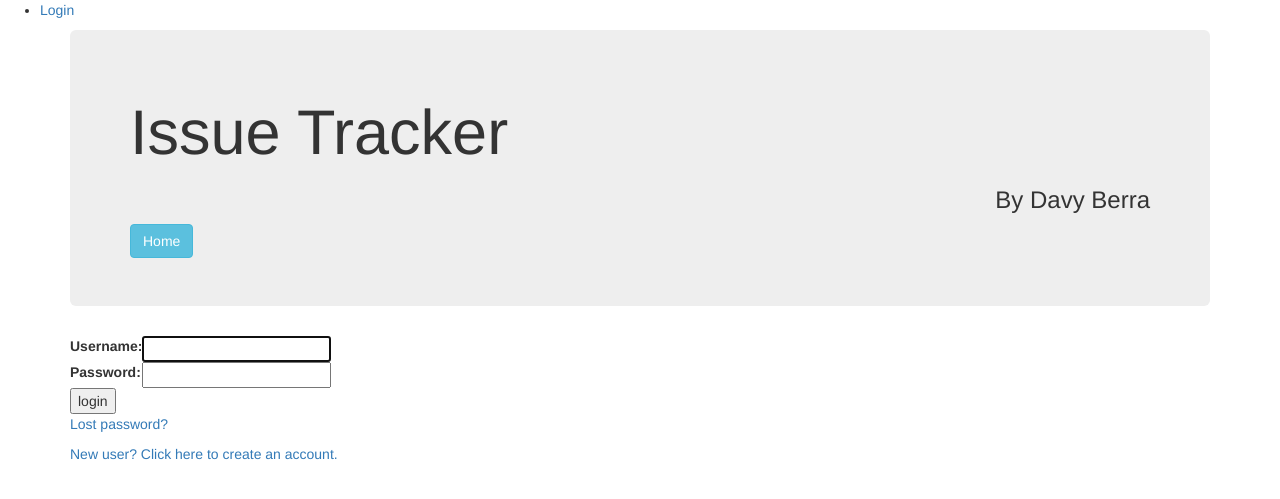
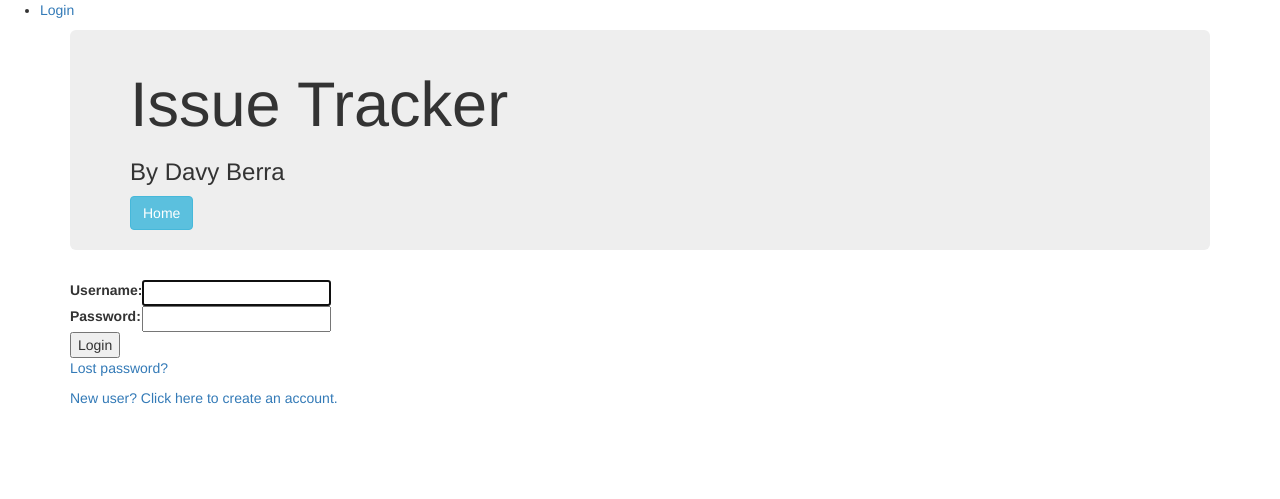
Before and after one commit to davyberra/Django-React-Issue-Tracker, a Django app: page /accounts/login/ in a window 1280 px wide. Shown: the top 499 px of the page. Run offline with Django 3.2, Linux system fonts and the light colour scheme; some libraries are stand-ins or nearby versions.

Commit message:
changed formatting of jumbotron and login button

```diff
--- a/issue_tracker/static/issue_tracker/style.css
+++ b/issue_tracker/static/issue_tracker/style.css
@@ -9,3 +9,9 @@
 .table {
     margin: 10px 0px 0px 0px;
 }
+
+.jumbotron {
+    padding: 20px 0px 20px 0px;
+
+
+}
--- a/templates/registration/base.html
+++ b/templates/registration/base.html
@@ -28,7 +28,7 @@
 <div class="container">
     <div class="jumbotron">
         <h1>Issue Tracker</h1>
-        <h3 class="text-right">By Davy Berra</h3>
+        <h3 class="text-left">By Davy Berra</h3>
         <a href="/" class="btn btn-info" role="button">Home</a>
     </div>
 </div>
--- a/templates/registration/login.html
+++ b/templates/registration/login.html
@@ -29,7 +29,7 @@
         <td>{{ form.password }}</td>
       </tr>
     </table>
-    <input type="submit" value="login" />
+    <input type="submit" value="Login" />
     <input type="hidden" name="next" value="{{ next }}" />
   </form>
 
```
Also changed, not shown: db.sqlite3.
